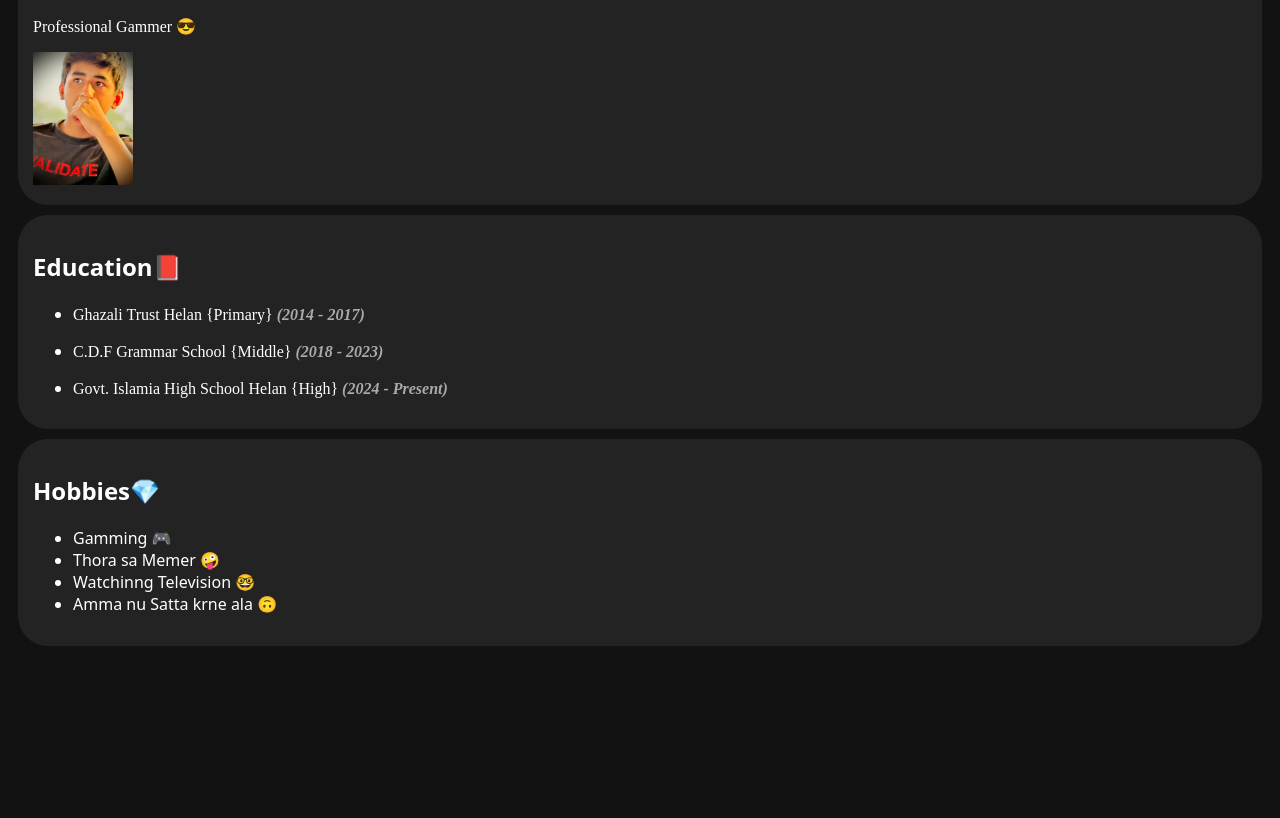
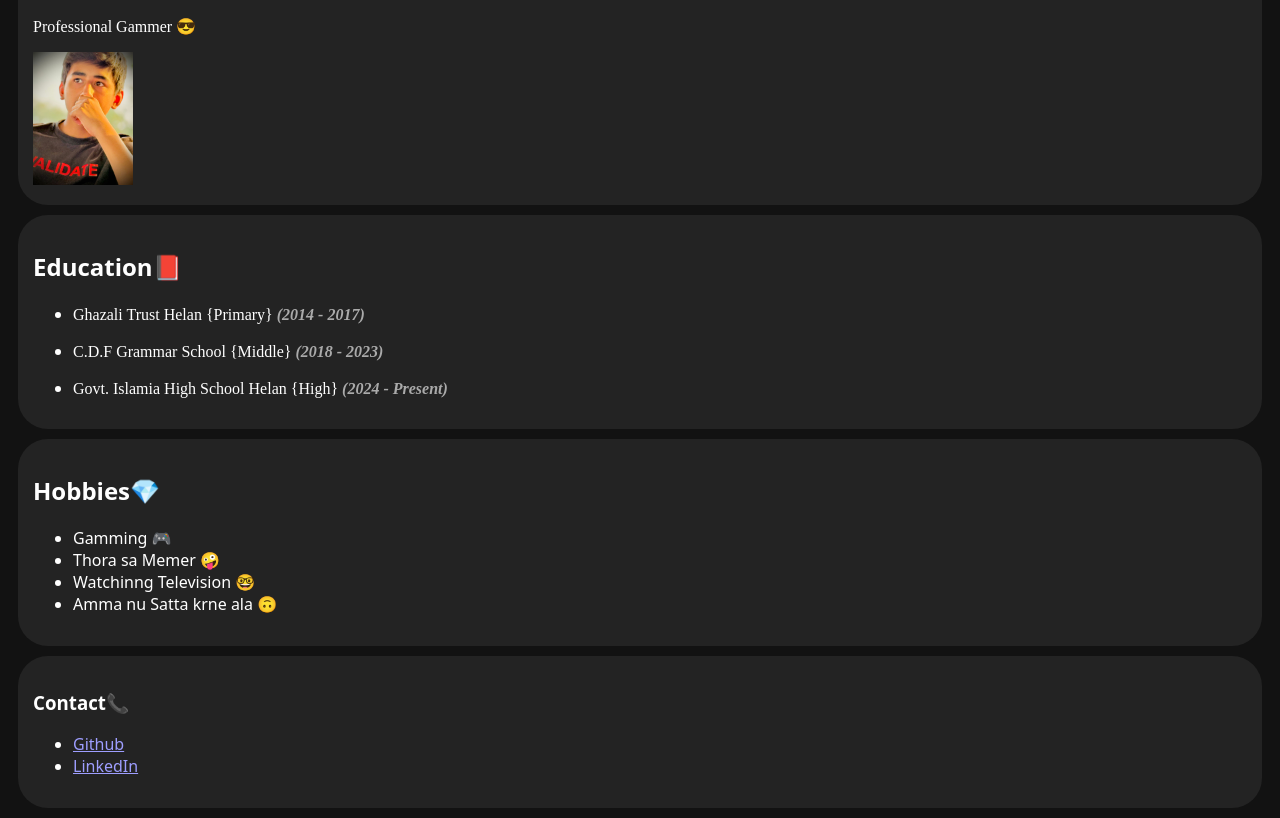
Before and after one commit to p2kabdullah95/p2kabdullah95.github.io, a plain HTML site: page index.html in a window 1280 px wide. Shown: the part 138-956 px from the top of the page. Before the commit the page ends 800 px from the top, so only its background shows below. Drawn offline with Linux system fonts and the light colour scheme.

Commit message:
added contact links

```diff
--- a/index.html
+++ b/index.html
@@ -42,5 +42,18 @@
         <li>Amma nu Satta krne ala 🙃</li>
       </ul>
     </div>
+    <div>
+      <h3>Contact📞</h3>
+      <ul>
+        <li>
+          <a href="https://github.com/p2kabdullah95" target="_blank">Github</a>
+        </li>
+        <li>
+          <a href="https://www.linkedin.com/in/p2kabdullah95/" target="_blank"
+            >LinkedIn</a
+          >
+        </li>
+      </ul>
+    </div>
   </body>
 </html>
```
